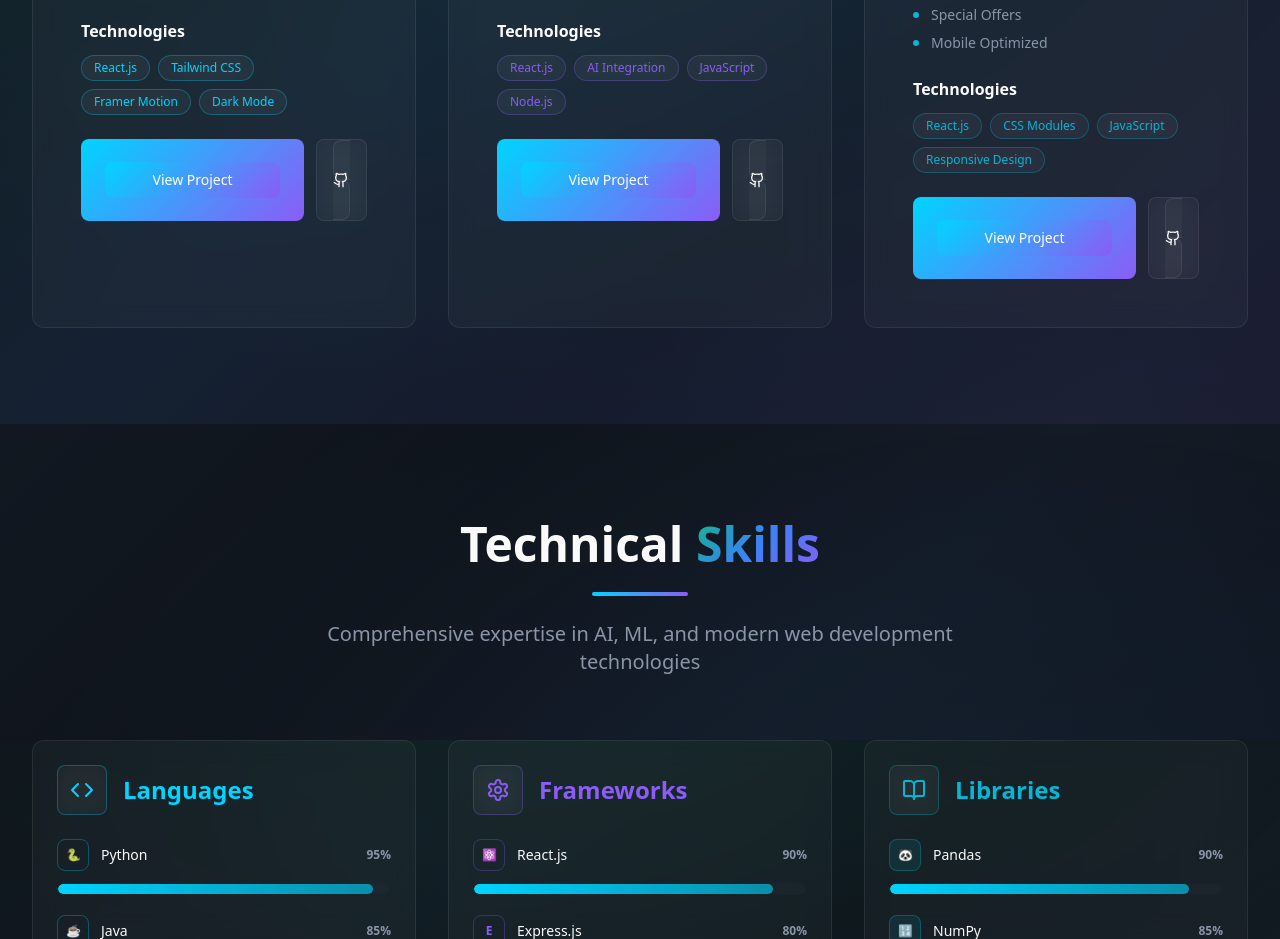
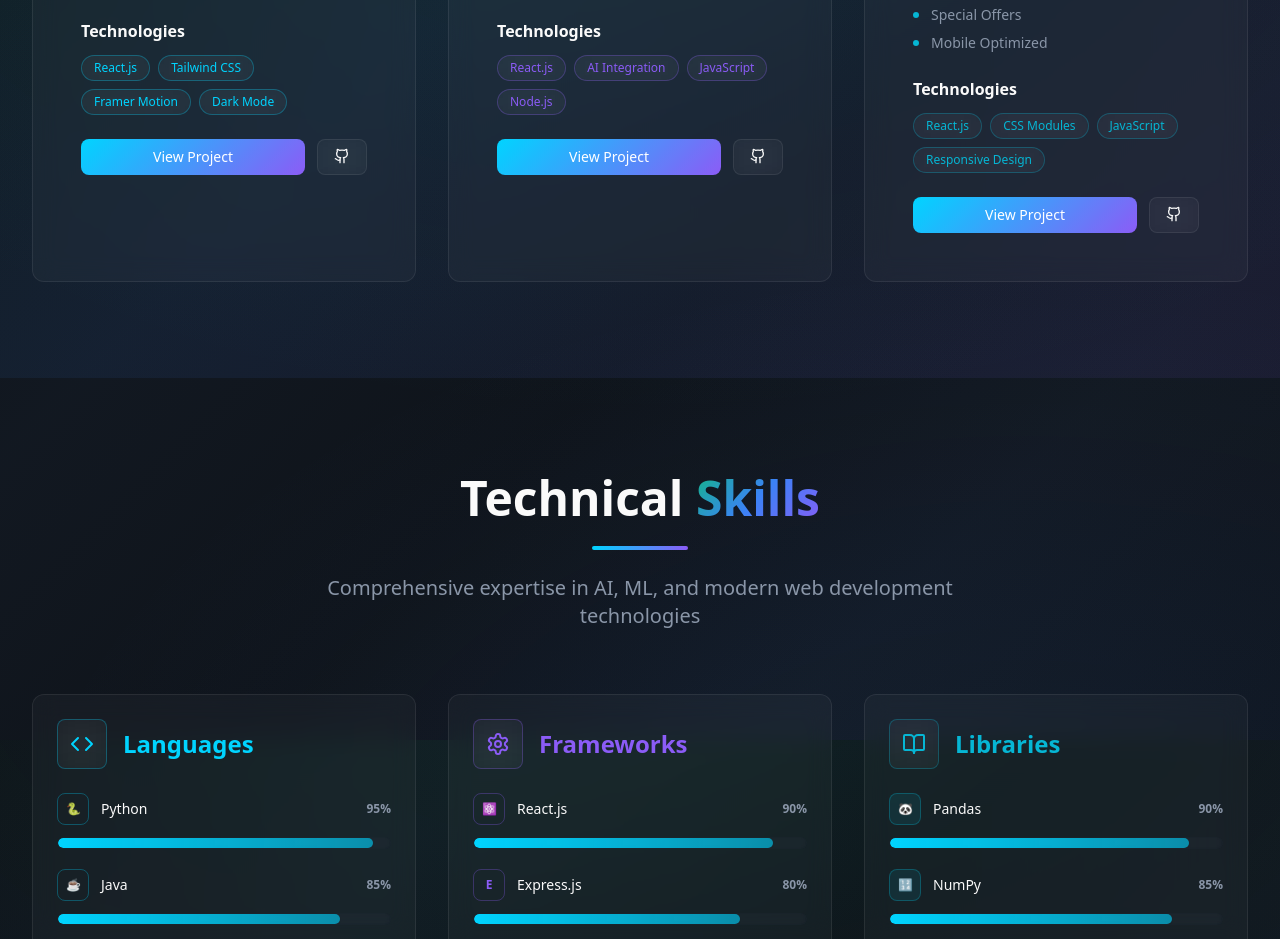
Before and after one commit to kousalyaChintha/Portfolio, a React (Vite) app: page / in a window 1280 px wide. Shown: the part 4060-4999 px from the top of the page. Built offline with nearby package versions, Linux system fonts and the light colour scheme.

Commit message:
Update Projects.tsx

```diff
--- a/src/components/Projects.tsx
+++ b/src/components/Projects.tsx
@@ -93,8 +93,7 @@ const Projects = () => {
                 </div>
 
                 <div className="flex gap-3">
-                  <button className="flex-1 btn-neon text-sm py-2 flex items-center justify-center gap-2">
-                    <a
+                  <a
                     href={project.live}
                     target="_blank"
                     rel="noopener noreferrer"
@@ -102,9 +101,7 @@ const Projects = () => {
                   >
                     View Project
                   </a>
-                  </button>
-                  <button className="px-4 py-2 glass rounded-lg hover:shadow-neon-violet transition-all duration-300">
-                    <a
+                  <a
                     href={project.github}
                     target="_blank"
                     rel="noopener noreferrer"
@@ -112,7 +109,6 @@ const Projects = () => {
                   >
                     <Github className="w-4 h-4" />
                   </a>
-                  </button>
                 </div>
               </div>
             </div>
```
